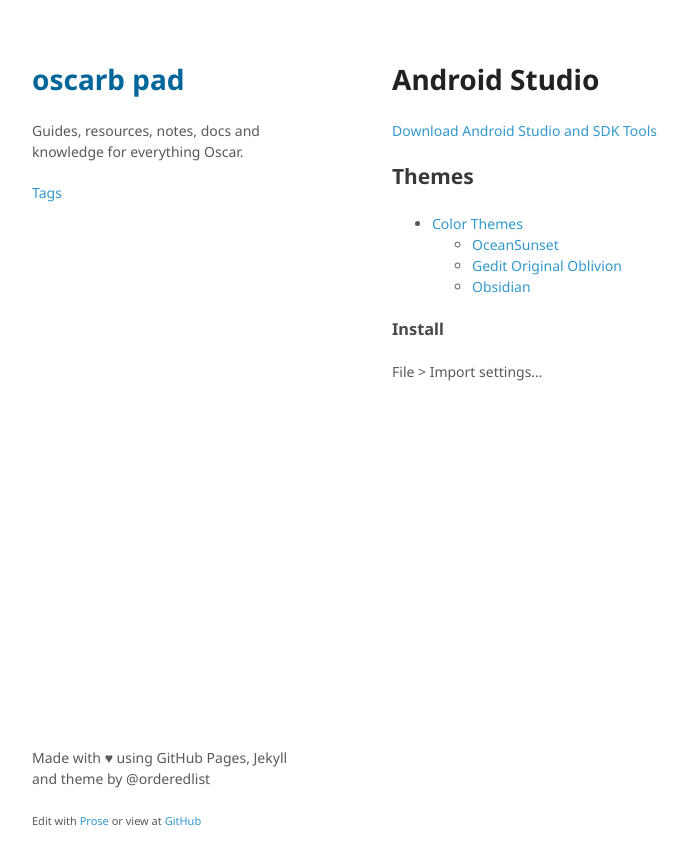
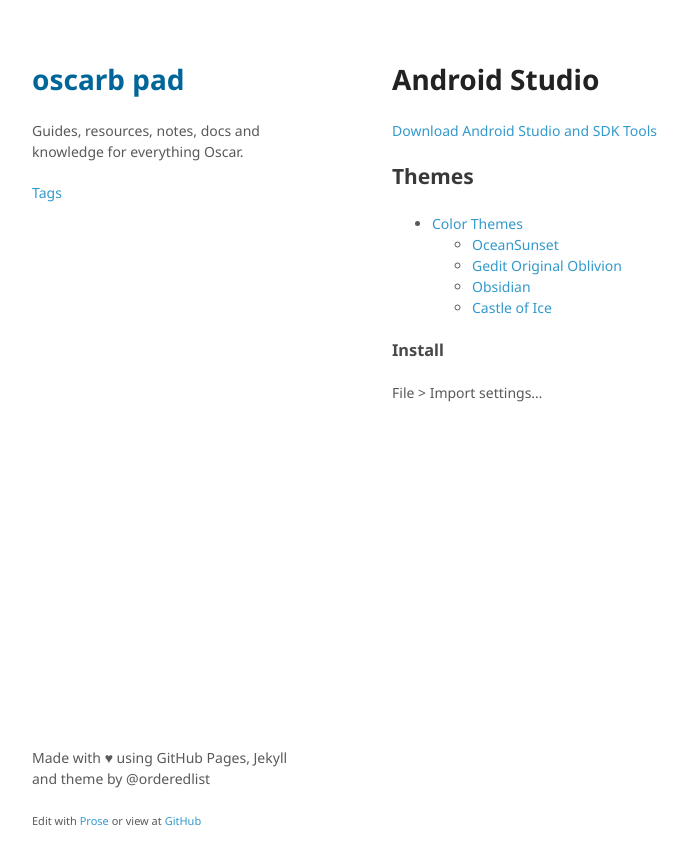
Before and after one commit to oscarb/pad, a Jekyll site: the page built from _docs/android-studio.md, in a window 1280 px wide. Shown: the top 865 px of the page, without its empty margins (128-815 px from the left). Built offline with Jekyll 4.4.1, drawn with Linux system fonts in a browser that asks for light colours.

Commit message:
Updated android-studio.md

```diff
--- a/_docs/android-studio.md
+++ b/_docs/android-studio.md
@@ -15,6 +15,7 @@ published: true
   * [OceanSunset](http://color-themes.com/?view=theme&id=563a1a8e80b4acf11273aed1)
   * [Gedit Original Oblivion](http://color-themes.com/?view=theme&id=563a1a6580b4acf11273ae4d)
   * [Obsidian](http://color-themes.com/?view=theme&id=563a1a6180b4acf11273ae3d)
+  * [Castle of Ice](http://color-themes.com/?view=theme&id=563a1aa980b4acf11273af45)
 
 ### Install
 
```
